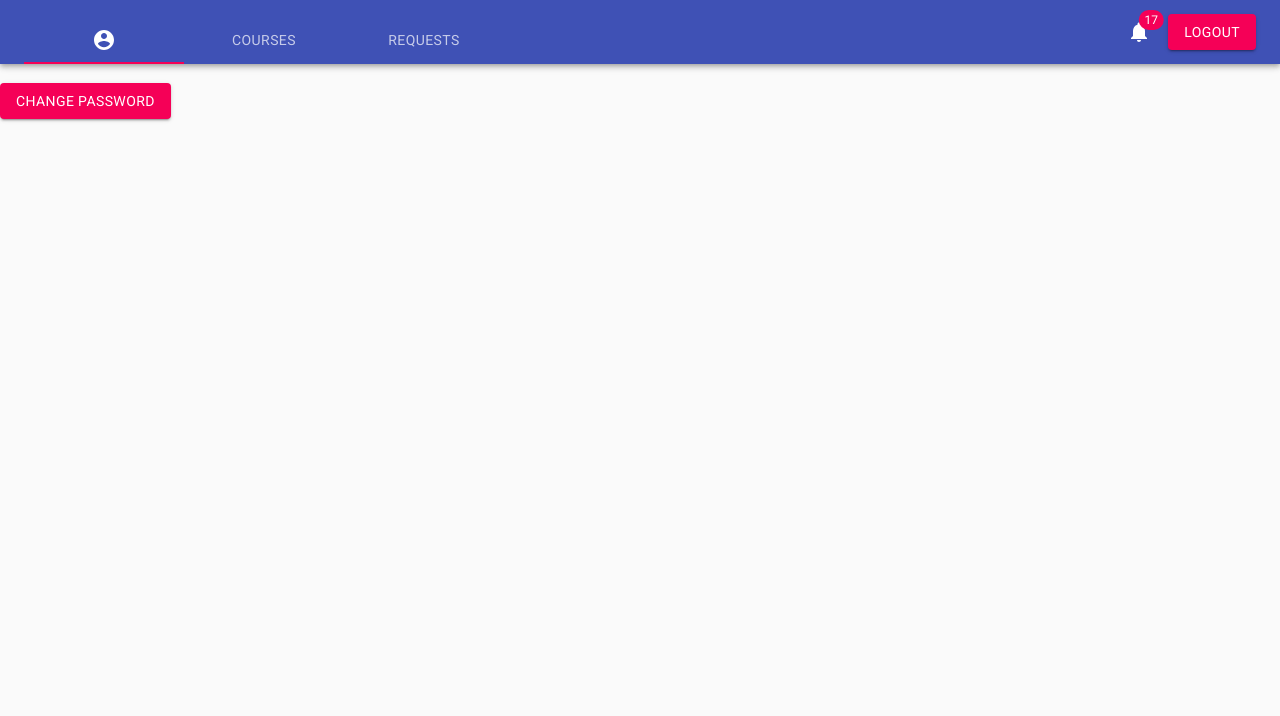
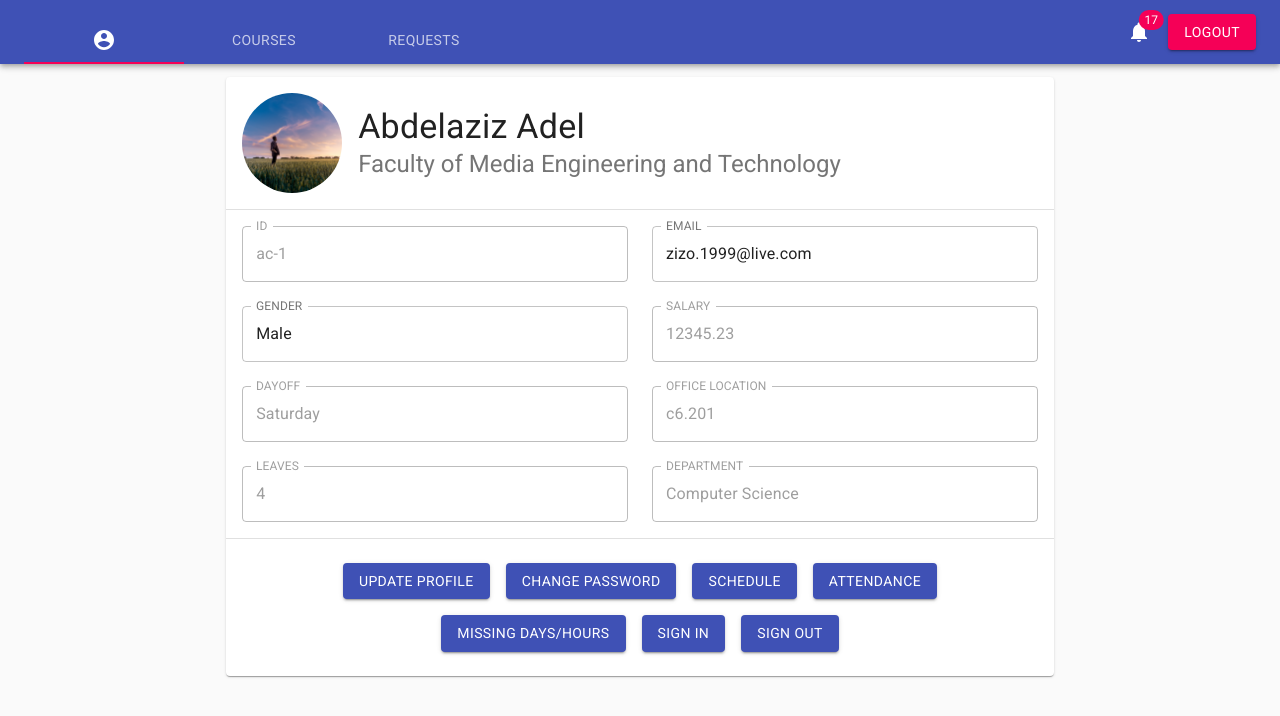
Before and after one commit to MedoRedo/guc-portal-front-end, a React (Create React App) app: page / in a window 1280 px wide. Shown: the top 716 px of the page. Built offline with nearby package versions, Linux system fonts and the light colour scheme; sample sign-in values are in the browser's storage.

Commit message:
added profile page and signin and sign out pasges

```diff
--- a/package.json
+++ b/package.json
@@ -12,10 +12,14 @@
     "@testing-library/react": "^11.2.2",
     "@testing-library/user-event": "^12.6.0",
     "axios": "^0.21.1",
+    "clsx": "^1.1.1",
     "dotenv": "^8.2.0",
     "jsonwebtoken": "^8.5.1",
+    "moment": "^2.29.1",
+    "prop-types": "^15.7.2",
     "react": "^17.0.1",
     "react-dom": "^17.0.1",
+    "react-helmet": "^6.1.0",
     "react-router": "^5.2.0",
     "react-router-dom": "^5.2.0",
     "react-scripts": "4.0.1",
--- a/src/App.js
+++ b/src/App.js
@@ -1,11 +1,9 @@
 import React from 'react';
-import { Route, Switch } from 'react-router-dom';
+import { Route } from 'react-router-dom';
 import Home from "./components/Home";
 function App() {
   return (
-    <Switch>
-      <Route path="/" component={Home} />
-    </Switch>
+    <Route path="/" component={Home} />
   );
 }
 
--- a/src/GUCStaffMemberPages/Profile.js
+++ b/src/GUCStaffMemberPages/Profile.js
@@ -1,23 +1,28 @@
 import React from 'react';
-import {Redirect, Link} from 'react-router-dom';
-import Button from '@material-ui/core/Button';
+import { makeStyles } from '@material-ui/core/styles';
+import {Grid} from '@material-ui/core';
+import ProfileBody from './ProfileBody';
+
+
+
+const useStyles = makeStyles((theme) => ({
+  body : {
+    padding : '1%'
+  }
+}));
 
 
 function Profile(props) {
+  const classes = useStyles();
+
   return (
-    localStorage.getItem('auth_token') === null ? <Redirect to="/login"/> :
-    <>
-      <h1>{localStorage.getItem('userId')}</h1>
-      <Link to="/changePassword" style={{textDecoration:'none'}}>
-        <Button
-          variant="contained"
-          color="secondary"
-        >
-          Change Password
-        </Button>
-      </Link>
-    </>
+    <Grid container direction="column" alignItems="center">
+      <Grid item container xs={12} md={8} direction="column" alignItems="stretch" className={classes.body}>
+        <ProfileBody/>
+      </Grid>
+    </Grid>
   );
+
 }
 
 
--- /dev/null
+++ b/src/GUCStaffMemberPages/ProfileBody.js
@@ -0,0 +1,217 @@
+import React, { useState } from 'react';
+import clsx from 'clsx';
+import PropTypes from 'prop-types';
+import avatar from '../static/images/avatar/1.jpg';
+import {Link} from 'react-router-dom';
+import {
+  Box,
+  Button,
+  Card,
+  CardContent,
+  CardHeader,
+  Divider,
+  Grid,
+  TextField,
+  makeStyles,
+  Avatar
+} from '@material-ui/core';
+
+const useStyles = makeStyles((theme) => ({
+  root: {},
+  button : {
+    margin : theme.spacing(1)
+  },
+  link : {
+    textDecoration : 'none'
+  }
+}));
+
+const notDisplayed = {
+  password: "",
+  attendance : "",
+  startDay : "",
+  loggedIn : "",
+  notifications : "",
+  firstLogin : "",
+  name : ""
+}
+
+const mapNumberToDay = (num) => {
+  switch(num) {
+    case 0 : return "Sunday";
+    case 1 : return "Monday";
+    case 2 : return "Tuesday";
+    case 3 : return "Wednesday";
+    case 4 : return "Thursday";
+    case 5 : return "Friday";
+    case 6 : return "Saturday";
+  }
+}
+
+const ProfileBody = ({ className, ...rest }) => {
+  const classes = useStyles();
+  const [values, setValues] = useState({
+    id:"ac-1",
+    email:"zizo.1999@live.com",
+    password:"12345",
+    name:"Abdelaziz Adel",
+    gender:"Male",
+    salary:12345.23,
+    dayOff: 6,
+    officeLoc: "c6.201",
+    leaves: 4,
+    attendance:[],
+    startDay: new Date(),
+    loggedIn: true,
+    notifications : [],
+    firstLogin : false,
+    department : "Computer Science"
+  });
+
+  const handleClick = (event) => {
+    // setValues({
+    //   ...values,
+    //   [event.target.name]: event.target.value
+    // });
+  };
+
+  const displayData = (profile) => {
+    let res = [];
+    for(const elem in profile) {
+      if(notDisplayed[elem] === "")
+        continue;
+      const label = elem.charAt(0) === 'o' ? "OFFICE LOCATION" : elem.toUpperCase();
+      res[res.length] = (
+      <Grid
+        item
+        md={6}
+        xs={12}
+        key={elem}
+      >
+        <TextField
+          fullWidth
+          disabled={!(elem === "email" || elem === "gender")}
+          label={label}
+          name={label.toLowerCase()}
+          onClick={handleClick}
+          value={elem === "dayOff" ? mapNumberToDay(profile[elem]) : profile[elem]}
+          variant="outlined"
+        />
+      </Grid>);
+    }
+    return res
+  }
+
+  return (
+    <form
+      autoComplete="off"
+      noValidate
+      className={clsx(classes.root, className)}
+      {...rest}
+    >
+      <Card>
+        <CardHeader
+          subheader="Faculty of Media Engineering and Technology"
+          title={values.name}
+          titleTypographyProps={{
+            variant:"h4"
+          }}
+          subheaderTypographyProps={{
+            variant:"h5"
+          }}
+          avatar={<Avatar alt="profile picture" src={avatar} style={{width:'5em', height:'5em'}}/>}
+        />
+        <Divider />
+        <CardContent>
+          <Grid
+            container
+            spacing={3}
+          >
+            {displayData(values)}
+          </Grid>
+        </CardContent>
+        <Divider />
+        <Box
+          display="flex"
+          justifyContent="center"
+          flexWrap="wrap"
+          p={2}
+        >
+          <Button
+            color="primary"
+            variant="contained"
+            className={classes.button}
+          >
+            Update Profile
+          </Button>
+          <Link to="/changePassword" className={classes.link}>
+            <Button
+              color="primary"
+              variant="contained"
+              className={classes.button}
+            >
+              Change Password
+            </Button>
+          </Link>
+          <Button
+            color="primary"
+            variant="contained"
+            className={classes.button}
+          >
+            Schedule
+          </Button>
+          <Button
+            color="primary"
+            variant="contained"
+            className={classes.button}
+          >
+            Attendance
+          </Button>
+          <Button
+            color="primary"
+            variant="contained"
+            className={classes.button}
+          >
+            Missing Days/Hours
+          </Button>
+          <Link
+            to={{pathname:"/signin",
+            state:{
+              action:"Sign in",
+              email:values.email
+            }}}
+            className={classes.link}>
+            <Button
+              color="primary"
+              variant="contained"
+              className={classes.button}
+            >
+              Sign in
+            </Button>
+          </Link>
+          <Link
+            to={{pathname:"/signout",
+            state:{
+              action:"Sign out",
+              email:values.email
+            }}}
+            className={classes.link}>
+            <Button
+              color="primary"
+              variant="contained"
+              className={classes.button}
+            >
+              Sign out
+            </Button>
+          </Link>
+        </Box>
+      </Card>
+    </form>
+  );
+};
+
+ProfileBody.propTypes = {
+  className: PropTypes.string
+};
+
+export default ProfileBody;
--- /dev/null
+++ b/src/GUCStaffMemberPages/SignInOut.js
@@ -0,0 +1,103 @@
+import React, {useState} from 'react';
+import Avatar from '@material-ui/core/Avatar';
+import Button from '@material-ui/core/Button';
+import Alert from '@material-ui/lab/Alert';
+import CssBaseline from '@material-ui/core/CssBaseline';
+import TextField from '@material-ui/core/TextField';
+import Typography from '@material-ui/core/Typography';
+import { makeStyles } from '@material-ui/core/styles';
+import Container from '@material-ui/core/Container';
+import {Redirect, useHistory, useLocation} from 'react-router-dom';
+import axios from 'axios';
+import { QueryBuilderRounded } from '@material-ui/icons';
+
+const useStyles = makeStyles((theme) => ({
+  paper: {
+    marginTop: theme.spacing(8),
+    display: 'flex',
+    flexDirection: 'column',
+    alignItems: 'center',
+  },
+  avatar: {
+    margin: theme.spacing(1),
+    backgroundColor: theme.palette.secondary.main,
+  },
+  form: {
+    width: '100%',
+    marginTop: theme.spacing(1),
+  },
+  submit: {
+    margin: theme.spacing(3, 0, 2),
+  },
+}));
+
+function SignInOut(props) {
+  const classes = useStyles();
+  const [email, setEmail] = useState("");
+  const [isValid, setIsValid] = useState(true);
+  let history = useHistory();
+  const location = useLocation();
+  const handleEmail = (event) => {
+    setEmail(event.target.value);
+  }
+  const handleSubmit = async() => {
+    try {
+        if(email !== location.state.email) {
+            setIsValid(false);
+            return;
+        }
+        await axios.get(`http://localhost:5000/${location.state.action === 'Sign in' ? 'signin' : 'signout'}`, {
+            headers : {
+                'auth_token' : localStorage.getItem('auth_token')
+            }
+        })
+        setIsValid(true);
+        history.push('/');
+    }
+    catch(e) {
+      console.log(e);
+    }
+  }
+  return (
+    localStorage.getItem('auth_token') === null ? <Redirect to="/"/> :
+    <Container component="main" maxWidth="xs">
+      <CssBaseline />
+      <div className={classes.paper}>
+        <Avatar className={classes.avatar}>
+          <QueryBuilderRounded/>
+        </Avatar>
+        <Typography component="h1" variant="h5">
+          {location.state.action.toUpperCase()}
+        </Typography>
+        <form className={classes.form} noValidate>
+          <TextField
+            variant="outlined"
+            margin="normal"
+            required
+            fullWidth
+            id="email"
+            label="Email Address"
+            name="email"
+            autoComplete="email"
+            autoFocus
+            value={email}
+            onChange={handleEmail}
+          />
+          {isValid ? null : <Alert severity="error">invalid email</Alert>}
+            <Button
+              type="button"
+              fullWidth
+              variant="contained"
+              color="primary"
+              className={classes.submit}
+              onClick={handleSubmit}
+            >
+              {location.state.action}
+            </Button>
+        </form>
+      </div>
+    </Container>
+  );
+}
+
+export default SignInOut;
--- a/src/components/Home.js
+++ b/src/components/Home.js
@@ -6,6 +6,7 @@ import Courses from "../HODPages/Courses";
 import ChangePassword from '../GUCStaffMemberPages/ChangePassword';
 import { Route, Switch } from 'react-router-dom';
 import NavBar from "./NavBar";
+import SignInOut from '../GUCStaffMemberPages/SignInOut';
 
 function Home() {
   return (
@@ -16,6 +17,8 @@ function Home() {
         <Route path="/courses" component={Courses} exact/>
         <Route path="/requests" component={Requests} exact/>
         <Route path="/changePassword" component={ChangePassword} exact/>
+        <Route path="/signin" component={SignInOut} exact/>
+        <Route path="/signout" component={SignInOut} exact/>
         <Route path="" render={props => <Profile {...props}/>} exact/>
 
       </Switch>
```
Also changed, not shown: src/static/images/avatar/1.jpg (added), 1 other file (tests, documents, lock files or other folders).
